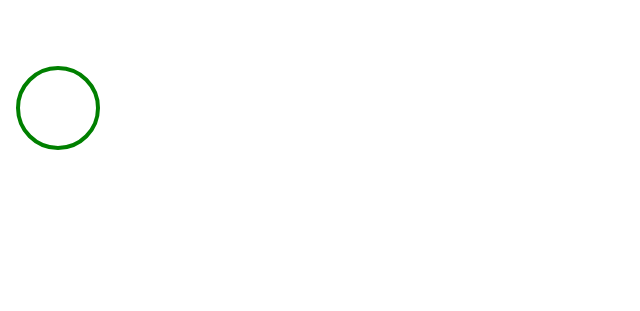
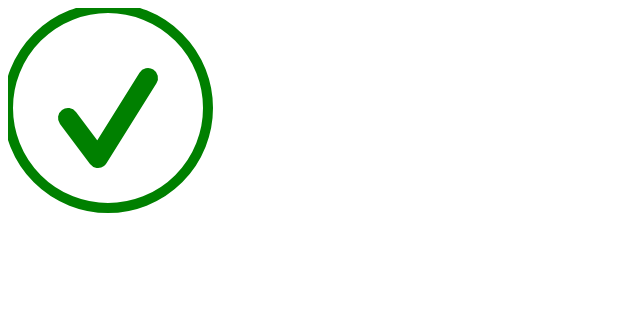
Before and after one commit to Schvea/Svg, a plain HTML site: page index.html in a window 1280 px wide. Shown: the whole page, without its empty margins (0-640 px from the left). Drawn offline with Linux system fonts and the light colour scheme.

Commit message:
check klae

```diff
--- a/index.html
+++ b/index.html
@@ -8,10 +8,12 @@
 </head>
 
 <body>
-    <svg width="100" height="100" xlmns="">
-        <circle cx="50" cy="50" r="40" stroke="green" stroke-width="4" fill="none" />
-        <polyline points="" stroke-linecap="round"></polyline>
+    <svg width="300" height="300" xlmns="">
+        <circle cx="100" cy="100" r="100" stroke="green" stroke-width="10" fill="none" />
+        <polyline points="60,110 90,150 140,70" stroke="green" stroke-width="20" stroke-linecap="round"
+            stroke-linejoin="round" fill="none"></polyline>
     </svg>
+
     <svg>
         <use xlink:href="images/creditcard.svg"></use>
     </svg>
```
